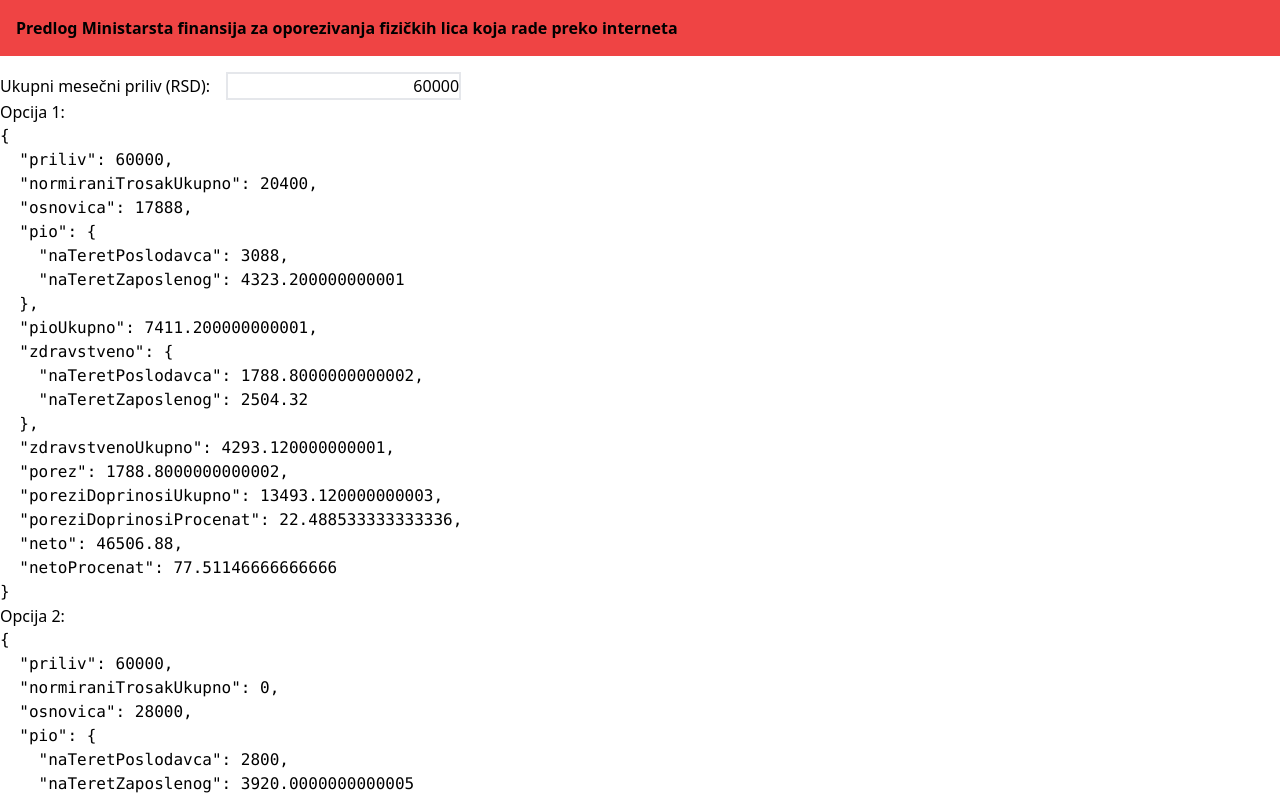
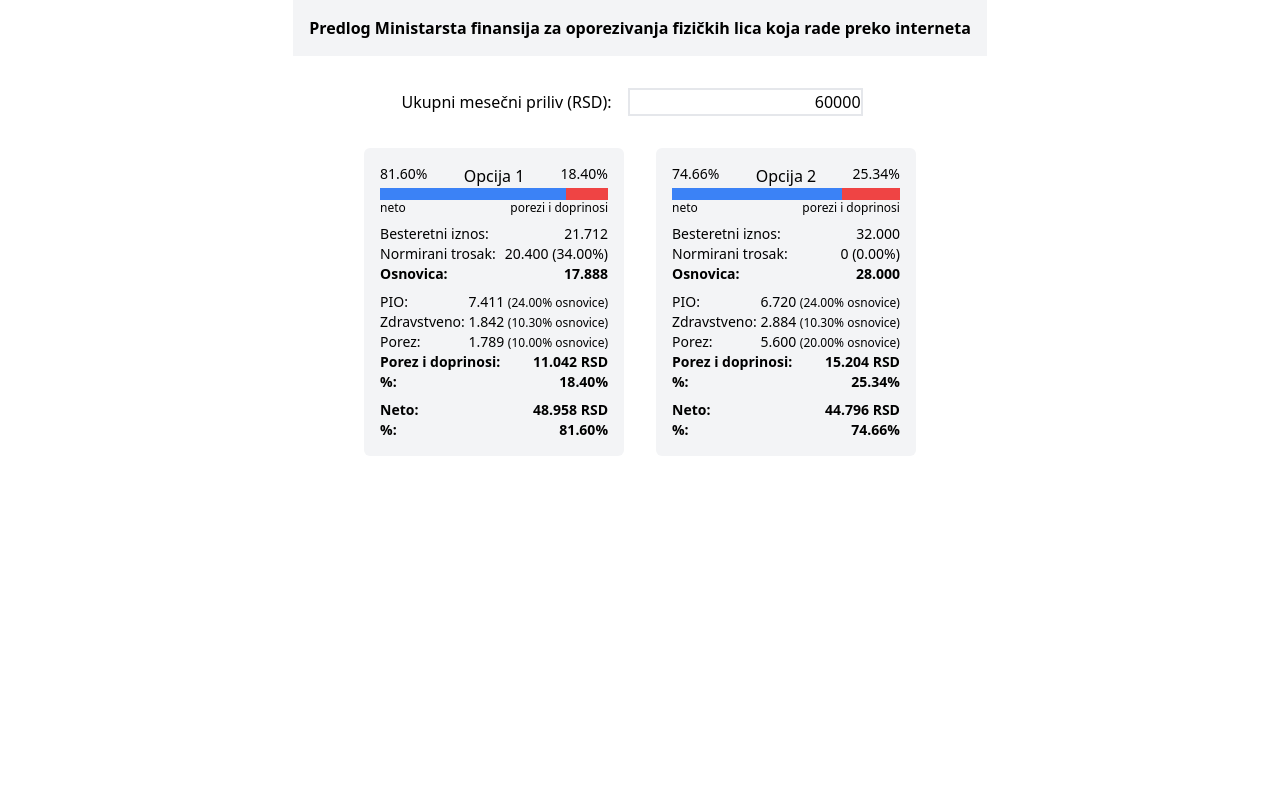
Before and after one commit to mltn/serbian-freelance-tax-calculator, a Next.js app: page / in a window 1280 px wide. Shown: the top 798 px of the page. Built offline with nearby package versions, Linux system fonts and the light colour scheme.

Commit message:
layout and style updates

```diff
--- a/components/Calculator.tsx
+++ b/components/Calculator.tsx
@@ -1,19 +1,31 @@
-import { freelanceTaxCalc } from "../utils/taxAndContributions";
+import { OptionNumber } from "../interfaces/taxAndContribution";
+import {
+  freelanceTaxCalc,
+  freelanceTaxConstants as ftc,
+} from "../utils/taxAndContributions";
+import CalculatorDetails from "./CalculatorDetails";
+import TaxCalculationCompareBar from "./TaxCalculationCompareBar";
 
 type Props = {
   input: number;
+  optionNumber: OptionNumber;
 };
 
-const Calculator = ({ input }: Props) => {
-  const output1 = freelanceTaxCalc({ priliv: input, brojOpcije: 1 });
-  const output2 = freelanceTaxCalc({ priliv: input, brojOpcije: 2 });
-  return <div className="">
-    <label>Opcija 1:</label>
-    <pre className="max-w-[300px]">{JSON.stringify(output1, null, 2)}</pre>
-
-    <label>Opcija 2:</label>
-    <pre className="max-w-[300px]">{JSON.stringify(output2, null, 2)}</pre>
-    </div>;
+const Calculator = ({ input, optionNumber }: Props) => {
+  if (isNaN(input) || input <= 0) {
+    return <></>;
+  }
+  const output = freelanceTaxCalc({ priliv: input, brojOpcije: optionNumber });
+  return (
+    <div className="p-4 m-4 rounded-md max-w-[900px] bg-gray-100">
+      <TaxCalculationCompareBar
+        taxCalculationOutput={output}
+        optionNumber={optionNumber}
+      />
+      {/* <pre className="">{JSON.stringify(output, null, 2)}</pre> */}
+      <CalculatorDetails data={output} optionNumber={optionNumber} />
+    </div>
+  );
 };
 
 export default Calculator;
--- /dev/null
+++ b/components/CalculatorDetails.tsx
@@ -0,0 +1,96 @@
+import {
+  OptionNumber,
+  TaxCalculationOutput,
+} from "../interfaces/taxAndContribution";
+import CalculatorDetailsRow from "./CalculatorDetailsRow";
+import { freelanceTaxConstants as ftc } from "../utils/taxAndContributions";
+import { formatNumber, formatPercent } from "../utils/format";
+
+type Props = {
+  data: TaxCalculationOutput;
+  optionNumber: OptionNumber;
+};
+
+const CalculatorDetails = ({ data, optionNumber }: Props) => {
+  const option = optionNumber === 1 ? ftc.opcija1 : ftc.opcija2;
+  return (
+    <div className="text-sm">
+      <CalculatorDetailsRow>
+        <label>Besteretni iznos:&nbsp;</label>
+        <span className="">{formatNumber(option.besteretniIznos)}</span>
+      </CalculatorDetailsRow>
+      <CalculatorDetailsRow>
+        <label>Normirani trosak:&nbsp;</label>
+        <span>
+          {formatNumber(data.normiraniTrosakUkupno)} (
+          {formatPercent(option.normiraniTrosak)})
+        </span>
+      </CalculatorDetailsRow>
+      <CalculatorDetailsRow>
+        <label className="font-bold">Osnovica:&nbsp;</label>
+        <span className="font-bold mb-2">{formatNumber(data.osnovica)}</span>
+      </CalculatorDetailsRow>
+      <CalculatorDetailsRow>
+        <label>PIO:&nbsp;</label>
+        <span>
+          {formatNumber(data.pioUkupno)}{" "}
+          <span className="text-xs">
+            (
+            {formatPercent(
+              ftc.pio.naTeretPoslodavca + ftc.pio.naTeretZaposlenog
+            )}{" "}
+            osnovice)
+          </span>
+        </span>
+      </CalculatorDetailsRow>
+      <CalculatorDetailsRow>
+        <label>Zdravstveno:&nbsp;</label>
+        <span>
+          {formatNumber(data.zdravstvenoUkupno)}{" "}
+          <span className="text-xs">
+            (
+            {formatPercent(
+              ftc.zdravstveno.naTeretPoslodavca +
+                ftc.zdravstveno.naTeretZaposlenog
+            )}{" "}
+            osnovice)
+          </span>
+        </span>
+      </CalculatorDetailsRow>
+      <CalculatorDetailsRow>
+        <label>Porez:&nbsp;</label>
+        <span>
+          {formatNumber(data.porez)}{" "}
+          <span className="text-xs">
+            ({formatPercent(option.poreskaStopa)} osnovice)
+          </span>
+        </span>
+      </CalculatorDetailsRow>
+      <CalculatorDetailsRow>
+        <label className="font-bold">Porez i doprinosi:&nbsp;</label>
+        <span className="font-bold">
+          {formatNumber(data.poreziDoprinosiUkupno, true)}
+        </span>
+      </CalculatorDetailsRow>
+      <CalculatorDetailsRow>
+        <label className="font-bold">%:&nbsp;</label>
+        <span className="font-bold mb-2">
+          {formatPercent(data.poreziDoprinosiProcenat)}
+        </span>
+      </CalculatorDetailsRow>
+
+      <CalculatorDetailsRow>
+        <label className="font-bold">Neto:&nbsp;</label>
+        <span className="font-bold">{formatNumber(data.neto, true)}</span>
+      </CalculatorDetailsRow>
+      <CalculatorDetailsRow>
+        <label className="font-bold">%:</label>
+        <span className="font-bold">
+          {formatPercent(data.netoProcenat)}
+        </span>
+      </CalculatorDetailsRow>
+    </div>
+  );
+};
+
+export default CalculatorDetails;
--- /dev/null
+++ b/components/CalculatorDetailsRow.tsx
@@ -0,0 +1,13 @@
+import React,{ ReactNode } from "react"
+
+type Props = {
+    children?: ReactNode
+}
+
+const CalculatorDetailsRow = ({children}: Props) => {
+    return (<div className="flex flex-wrap justify-between">
+        {children}
+    </div>)
+};
+
+export default CalculatorDetailsRow;
--- /dev/null
+++ b/components/CompareBar.tsx
@@ -0,0 +1,29 @@
+import {CompareBarInput} from '../interfaces/compareBar'
+import {formatPercent} from '../utils/format'
+
+type Props = {
+    input: CompareBarInput
+}
+
+const CompareBar = ({input}: Props) => {
+    console.log(input.left.total.toFixed(0), input.right.total.toFixed(0))
+    return (
+        <div className="mb-2">
+            <div className="w-100 flex justify-between">
+                <span className="text-sm">{formatPercent(input.left.percentage)}</span>
+                <span>{input.barLabel}</span>
+                <span className="text-sm">{formatPercent(input.right.percentage)}</span>
+            </div>
+            <div className="w-100 h-[12px] flex">
+                <div className={`bg-blue-500`} style={{flexGrow: input.left.total.toFixed(0)}}></div>
+                <div className={`bg-red-500`} style={{flexGrow: input.right.total.toFixed(0)}}></div>
+            </div>
+            <div className="w-100 flex justify-between lowercase">
+                <span className="text-xs">{input.left.label}</span>
+                <span className="text-xs">{input.right.label}</span>
+            </div>
+        </div>
+    );
+};
+
+export default CompareBar;
--- a/components/InputAmount.tsx
+++ b/components/InputAmount.tsx
@@ -2,7 +2,7 @@ import ControlledInput from "./ControlledInput";
 
 const InputAmount = ({value, onChange}) => {
     return (
-    <section>
+    <section className="p-4">
         <label>Ukupni mesečni priliv (RSD):</label>
         <ControlledInput className="mx-4 border-2 text-right " value={value} onChange={onChange} />
     </section>
--- a/components/Layout.tsx
+++ b/components/Layout.tsx
@@ -1,13 +1,13 @@
-import React, { ReactNode } from 'react'
-import Link from 'next/link'
-import Head from 'next/head'
+import React, { ReactNode } from "react";
+import Link from "next/link";
+import Head from "next/head";
 
 type Props = {
-  children?: ReactNode
-  title?: string
-}
+  children?: ReactNode;
+  title?: string;
+};
 
-const Layout = ({ children, title = 'This is the default title' }: Props) => (
+const Layout = ({ children, title = "This is the default title" }: Props) => (
   <div>
     <Head>
       <title>{title}</title>
@@ -30,12 +30,12 @@ const Layout = ({ children, title = 'This is the default title' }: Props) => (
         | <a href="/api/users">Users API</a>
       </nav>
     </header> */}
-    {children}
+    <div className="flex flex-col items-center">{children}</div>
     {/* <footer>
       <hr />
       <span>I'm here to stay (Footer)</span>
     </footer> */}
   </div>
-)
+);
 
-export default Layout
+export default Layout;
--- /dev/null
+++ b/components/TaxCalculationCompareBar.tsx
@@ -0,0 +1,30 @@
+import {TaxCalculationOutput, OptionNumber} from '../interfaces/taxAndContribution'
+import {CompareBarInput} from '../interfaces/compareBar'
+import CompareBar from './CompareBar'
+
+type Props = {
+    taxCalculationOutput: TaxCalculationOutput
+    optionNumber: OptionNumber
+}
+
+const TaxCalculationCompareBar = ({taxCalculationOutput, optionNumber}: Props) => {
+    const compareBarInput: CompareBarInput = {
+        barLabel: `Opcija ${optionNumber}`,
+        barTotal: taxCalculationOutput.priliv,
+        left: {
+            label: "Neto",
+            total: taxCalculationOutput.neto,
+            percentage: taxCalculationOutput.netoProcenat
+        },
+        right: {
+            label: "Porezi i doprinosi",
+            total: taxCalculationOutput.poreziDoprinosiUkupno,
+            percentage: taxCalculationOutput.poreziDoprinosiProcenat
+        }
+    };
+    return (
+        <CompareBar input={compareBarInput}/>
+    );
+};
+
+export default TaxCalculationCompareBar;
--- /dev/null
+++ b/interfaces/compareBar.ts
@@ -0,0 +1,12 @@
+export type CompareBarSideInput = {
+    label: string
+    total: number
+    percentage: number
+}
+
+export type CompareBarInput = {
+    barLabel: string
+    barTotal: number
+    left: CompareBarSideInput
+    right: CompareBarSideInput
+}
--- a/pages/index.tsx
+++ b/pages/index.tsx
@@ -7,13 +7,16 @@ const IndexPage = () => {
   const [input, setInput] = useState(60000);
   return (
     <Layout title="Predlog Ministarsta finansija za oporezivanja fizičkih lica koja rade preko interneta">
-      <h1 className="bg-red-500 p-4 mb-4 font-bold">
+      <h1 className="bg-gray-100 p-4 mb-4 font-bold">
         Predlog Ministarsta finansija
         za oporezivanja fizičkih lica
         koja rade preko interneta
       </h1>
       <InputAmount value={input} onChange={val => setInput(val)}/>
-      <Calculator input={input} />
+      <section className="flex flex-wrap justify-center">
+        <Calculator input={input} optionNumber={1} />
+        <Calculator input={input} optionNumber={2} />
+      </section>
     </Layout>
   );
 };
--- /dev/null
+++ b/utils/format.ts
@@ -0,0 +1,16 @@
+export const formatNumber = (n: number, showCurrency: boolean = false) => {
+  const formatter = new Intl.NumberFormat("sr", {
+    style: "currency",
+    currency: "RSD",
+  });
+  const formatted = formatter.format(n);
+  if (showCurrency) {
+    return formatted;
+  } else {
+    return formatted.slice(0, -4);
+  }
+};
+
+export const formatPercent = (n: number) => {
+  return (n * 100).toFixed(2) + "%";
+};
--- a/utils/taxAndContributions.ts
+++ b/utils/taxAndContributions.ts
@@ -1,4 +1,3 @@
-import { ftruncate } from "fs";
 import {
   OptionNumber,
   ContributionBreakdown,
@@ -49,8 +48,8 @@ const getHealthContributionBreakdown = (
 ): ContributionBreakdown => {
   let osnovicaZaDoprinos = Math.min(osnovica, ftc.maxDoprinosi);
   return {
-    naTeretPoslodavca: osnovicaZaDoprinos * ftc.pio.naTeretPoslodavca,
-    naTeretZaposlenog: osnovicaZaDoprinos * ftc.pio.naTeretZaposlenog,
+    naTeretPoslodavca: osnovicaZaDoprinos * ftc.zdravstveno.naTeretPoslodavca,
+    naTeretZaposlenog: osnovicaZaDoprinos * ftc.zdravstveno.naTeretZaposlenog,
   };
 };
 
@@ -70,9 +69,9 @@ export const freelanceTaxCalc = ({
     zdravstveno.naTeretPoslodavca + zdravstveno.naTeretZaposlenog;
   const porez = osnovica * izabranaOpcija.poreskaStopa;
   const poreziDoprinosiUkupno = porez + zdravstvenoUkupno + pioUkupno;
-  const poreziDoprinosiProcenat = (100 * poreziDoprinosiUkupno) / priliv;
+  const poreziDoprinosiProcenat = poreziDoprinosiUkupno / priliv;
   const neto = priliv - poreziDoprinosiUkupno;
-  const netoProcenat = (100 * neto) / priliv;
+  const netoProcenat = neto / priliv;
   const output: TaxCalculationOutput = {
     priliv,
     normiraniTrosakUkupno,
```
Also changed, not shown: 2 other files (tests, documents, lock files or other folders).
